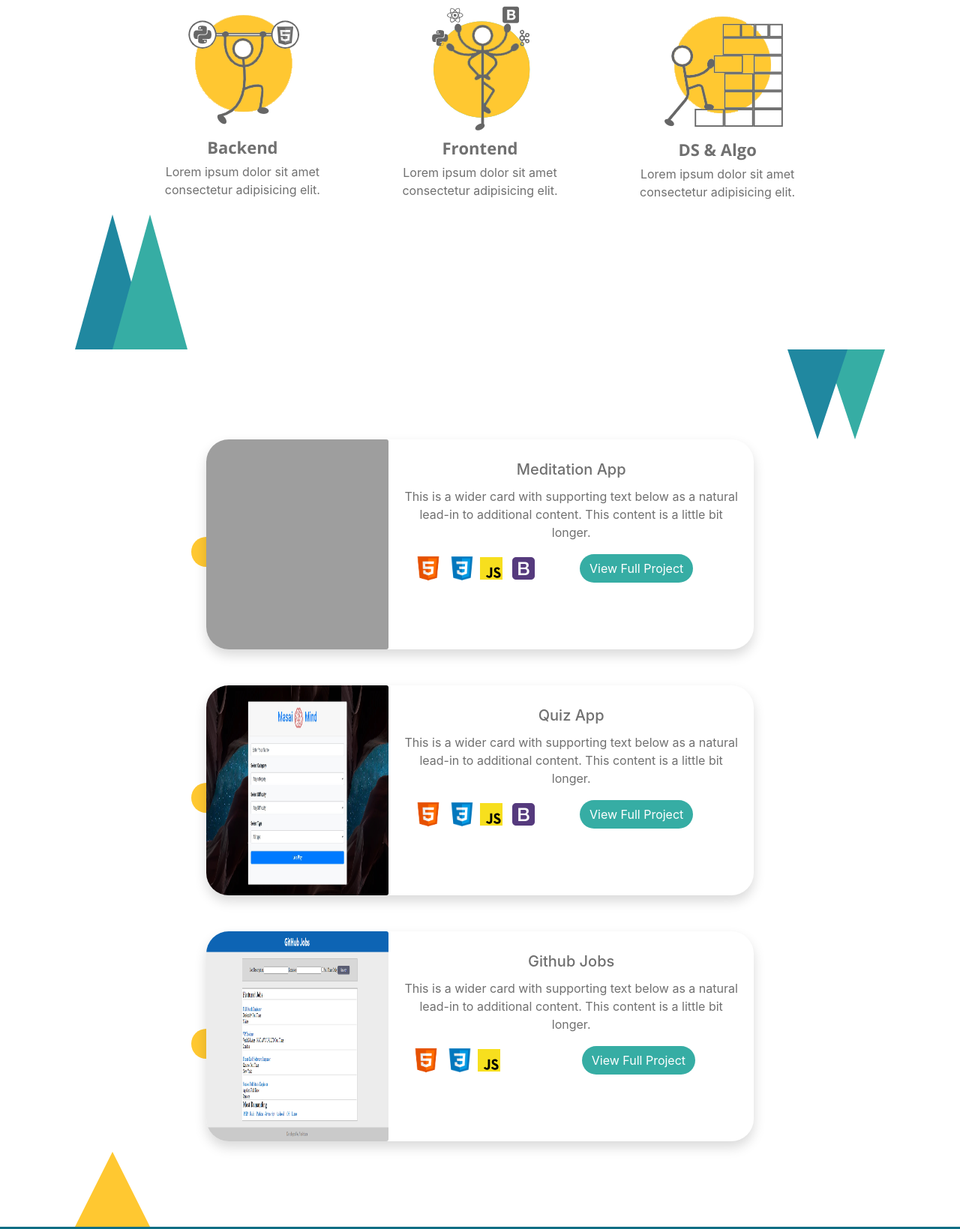
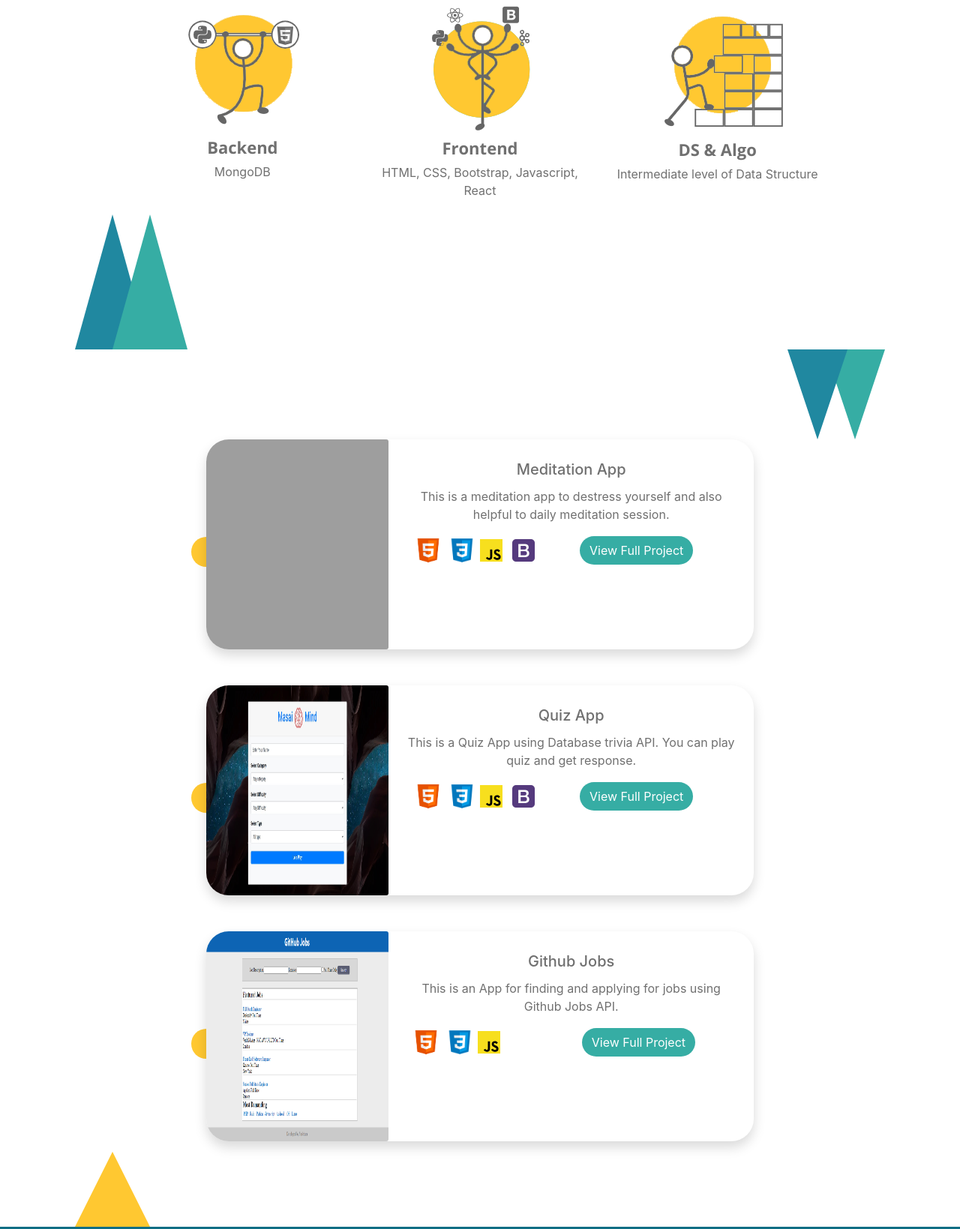
Before and after one commit to masaianshubham/masaianshubham.github.io, a plain HTML site: page index.html in a window 1280 px wide. Shown: the part 884-2523 px from the top of the page at 75% size. Drawn offline with nearby package versions, Linux system fonts and the light colour scheme; grey boxes are pictures that could not be loaded.

Commit message:
Completed Portfolio

```diff
--- a/index.html
+++ b/index.html
@@ -24,7 +24,7 @@
                         <h1 class="text-white profileName mt-n3">Kumar</h1>
                         <p id="role">Full Stack Developer</p>
                         <i class="fas fa-map-marker-alt h4" id="addressIcon"></i><span id="address" class="ml-2 mt-n5"> Patna, Bihar, India</span>
-                        <p id="description" >Lorem ipsum dolor sit, amet consectetur adipisicing elit. Aperiam exercitationem voluptatibus, soluta tenetur unde cum optio maiores tempore cumque placeat numquam harum repudiandae eius, consequuntur molestias. Fugit a nostrum aspernatur!</p>
+                        <p id="description" >I am a passionate full stack developer at MERN Stack at Masai School, who is looking for opportunity to apply knowledge and shape carrer and become a valuable assets for organization.</p>
                         <a href="#" id="resumeLink">View full resume</a>
                     </div>
                 </div>
@@ -79,17 +79,17 @@
                                     <div class="col-12 col-md-6 col-lg-4 text-center mt-2 pt-1">
                                         <img src="./resources/back.png" class="img-fluid" alt="">
                                         <h5 class="proTitle">Backend</h5>
-                                        <p>Lorem ipsum dolor sit amet consectetur adipisicing elit.</p>
+                                        <p>MongoDB</p>
                                     </div>
                                     <div class="col-12 col-md-6 col-lg-4 text-center">
                                         <img src="./resources/react.png" class="img-fluid" alt="">
                                         <h5 class="proTitle">Frontend</h5>
-                                        <p>Lorem ipsum dolor sit amet consectetur adipisicing elit.</p>
+                                        <p>HTML, CSS, Bootstrap, Javascript, React</p>
                                     </div>
                                     <div class="col-12 col-md-6 offset-md-3 col-lg-4 offset-lg-0 text-center">
                                         <img src="./resources/data.png" class="img-fluid" alt="">
                                         <h5 class="proTitle">DS & Algo</h5>
-                                        <p>Lorem ipsum dolor sit amet consectetur adipisicing elit.</p>
+                                        <p>Intermediate level of Data Structure</p>
                                     </div>
                                 </div>
                             </div>
@@ -114,7 +114,7 @@
                                   <div class="col-md-8">
                                     <div class="card-body mt-2">
                                       <h5 class="card-title" style="color: #707070;">Meditation App</h5>
-                                      <p class="card-text">This is a wider card with supporting text below as a natural lead-in to additional content. This content is a little bit longer.</p>
+                                      <p class="card-text">This is a meditation app to destress yourself and also helpful to daily meditation session.</p>
                                       <div class="text-center">
                                         <img src="./resources/html.png" class="img-fluid" style="height: 40px;" alt="html">
                                         <img src="./resources/css.png" class="img-fluid" style="height: 40px;" alt="css">
@@ -137,7 +137,7 @@
                                   <div class="col-md-8">
                                     <div class="card-body mt-2">
                                       <h5 class="card-title" style="color: #707070;">Quiz App</h5>
-                                      <p class="card-text">This is a wider card with supporting text below as a natural lead-in to additional content. This content is a little bit longer.</p>
+                                      <p class="card-text">This is a Quiz App using Database trivia API. You can play quiz and get response.</p>
                                       <div class="text-center">
                                         <img src="./resources/html.png" class="img-fluid" style="height: 40px;" alt="">
                                         <img src="./resources/css.png" class="img-fluid" style="height: 40px;" alt="">
@@ -160,7 +160,7 @@
                                   <div class="col-md-8">
                                     <div class="card-body mt-2">
                                       <h5 class="card-title" style="color: #707070;">Github Jobs</h5>
-                                      <p class="card-text">This is a wider card with supporting text below as a natural lead-in to additional content. This content is a little bit longer.</p>
+                                      <p class="card-text">This is an App for finding and applying for jobs using Github Jobs API. </p>
                                       <div class="text-center">
                                         <img src="./resources/html.png" class="img-fluid" style="height: 40px;" alt="">
                                         <img src="./resources/css.png" class="img-fluid" style="height: 40px;" alt="">
@@ -191,7 +191,7 @@
                             <div class="col-12 col-md-4" style="margin-bottom: 130px;">
                                 <div id="half-circle3"></div>
                                 <div id="half-circle4"></div>
-                                <p style="position: absolute; left: 60px; color: #3BCEC8; font-size: 42px; top: 55px; font-weight: bold;">300+</p>
+                                <p style="position: absolute; left: 60px; color: #3BCEC8; font-size: 42px; top: 55px; font-weight: bold;">100+</p>
                                 <p style="position: absolute; left: -10px; color: #3BCEC8; font-size: 42px; top: 200px; font-weight: bold;">HackerRank</p>
                                 <p style="position: absolute; left: 55px; color: #3BCEC8; font-size: 24px; top: 255px;">Problems</p>
 
```
